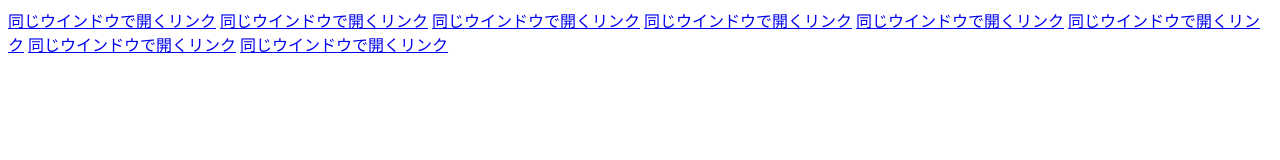
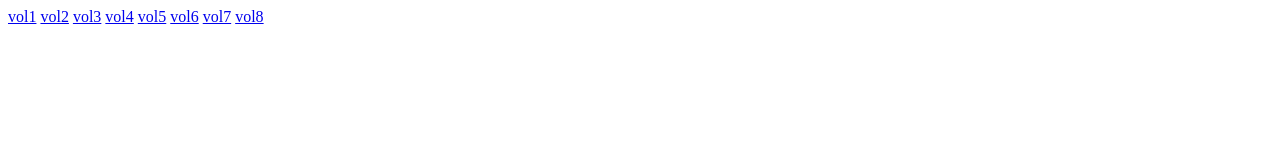
Before and after one commit to RyuAoni/RyuAoni.github.io, a plain HTML site: page index.html in a window 1280 px wide. Drawn offline with Linux system fonts and the light colour scheme.

Commit message:
Update index.html

```diff
--- a/index.html
+++ b/index.html
@@ -6,13 +6,13 @@
     <title>共創 - 伝統的和風サイト</title>
 </head>
 <body>
-  <a href= "xxxx.html" >同じウインドウで開くリンク</a>
-  <a href= "xxxx.html" >同じウインドウで開くリンク</a>
-  <a href= "xxxx.html" >同じウインドウで開くリンク</a>
-  <a href= "xxxx.html" >同じウインドウで開くリンク</a>
-  <a href= "xxxx.html" >同じウインドウで開くリンク</a>
-  <a href= "xxxx.html" >同じウインドウで開くリンク</a>
-  <a href= "xxxx.html" >同じウインドウで開くリンク</a>
-  <a href= "xxxx.html" >同じウインドウで開くリンク</a>
+  <a href= "vol1.html" >vol1</a>
+  <a href= "vol2.html" >vol2</a>
+  <a href= "vol3.html" >vol3</a>
+  <a href= "vol4.html" >vol4</a>
+  <a href= "vol5.html" >vol5</a>
+  <a href= "vol6.html" >vol6</a>
+  <a href= "vol7.html" >vol7</a>
+  <a href= "vol8.html" >vol8</a>
 </body>
 </html>
```
